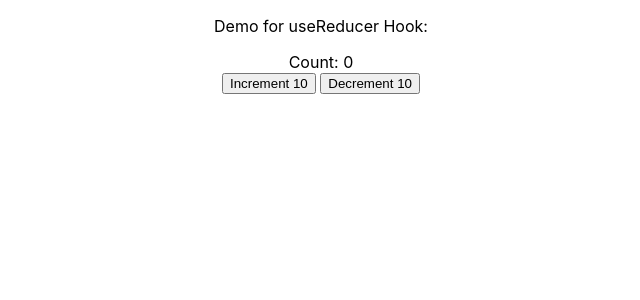
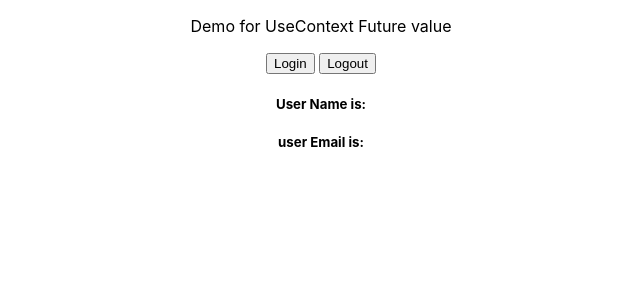
Before and after one commit to rahull0354/TS-Tutorial, a React (Create React App) app: page / in a window 1280 px wide. Shown: the top 300 px of the page, without its empty margins (319-959 px from the left). Built offline with nearby package versions, Linux system fonts and the light colour scheme.

Commit message:
Added useContext hooks demo

```diff
--- a/src/App.tsx
+++ b/src/App.tsx
@@ -3,6 +3,10 @@
 import { Input } from "./components/EventProps/Input";
 import { Greet } from "./components/Greet";
 import { Heading } from "./components/Heading";
+import { Box } from "./components/Hooks/Context/Box";
+import { ThemeContextProvider } from "./components/Hooks/Context/ThemeContext";
+import { UserContextProvider } from "./components/Hooks/Context/UserContext";
+import { UserLogin } from "./components/Hooks/Context/User";
 import { Counter } from "./components/Hooks/Counter";
 import { LoggedIn } from "./components/Hooks/LoggedIn";
 import { User } from "./components/Hooks/User";
@@ -63,9 +67,24 @@
       {/* <Container styles={{border: '1px solid black', padding: '1rem', color: 'red'}} /> */}
 
       {/* props using hooks */}
+
+      {/* UseState Demo: */}
       {/* <LoggedIn /> */}
       {/* <User /> */}
-      <Counter />
+
+      {/* UseReducer Demo: */}
+      {/* <Counter /> */}
+
+      {/* UseContext Demo: */}
+      {/* <Box />
+      <ThemeContextProvider>
+        <Box />
+      </ThemeContextProvider> */}
+
+      {/* useContext Future Value Demo: */}
+      <UserContextProvider>
+        <UserLogin />
+      </UserContextProvider>
     </div>
   );
 }
--- /dev/null
+++ b/src/components/Hooks/Context/Box.tsx
@@ -0,0 +1,12 @@
+import { useContext } from "react"
+import { ThemeContext } from "./ThemeContext"
+
+export const Box = () => {
+
+    const theme = useContext(ThemeContext)
+    return (
+        <div style={{backgroundColor: theme.secondary.main, color: theme.primary.text}}>
+            Theme Context
+        </div>
+    )
+}
--- /dev/null
+++ b/src/components/Hooks/Context/ThemeContext.tsx
@@ -0,0 +1,16 @@
+import React, { createContext } from "react"
+import { theme } from "./theme"
+
+type ThemeContextProviderProps = {
+    children: React.ReactNode
+}
+
+export const ThemeContext = createContext(theme)
+
+export const ThemeContextProvider = ({children}: ThemeContextProviderProps) => {
+    return (
+        <ThemeContext.Provider value={theme}>
+            {children}
+        </ThemeContext.Provider>
+    )
+}
--- /dev/null
+++ b/src/components/Hooks/Context/User.tsx
@@ -0,0 +1,30 @@
+import { useContext } from "react"
+import { UserContext } from "./UserContext"
+
+export const UserLogin = () => {
+
+    const userContext = useContext(UserContext)
+    const handleLogin = () => {
+        if (userContext) {
+            userContext.setUser({
+                name: 'John Doe',
+                email: 'john1@gmail.com'
+            })
+        }
+    }
+    const handleLogout = () => {
+        if(userContext) {
+            userContext.setUser(null)
+        }
+    }
+
+    return (
+        <div>
+            <p>Demo for UseContext Future value</p>
+            <button onClick={handleLogin}>Login</button>&nbsp;
+            <button onClick={handleLogout}>Logout</button>
+            <h5>User Name is: {userContext?.user?.name}</h5>
+            <h5>user Email is: {userContext?.user?.email}</h5>
+        </div>
+    )
+}
--- /dev/null
+++ b/src/components/Hooks/Context/UserContext.tsx
@@ -0,0 +1,27 @@
+import React, { useState } from "react"
+import { createContext } from "react"
+
+export type AuthUser = {
+    name: string,
+    email: string
+}
+
+type UserContextType = {
+    user: AuthUser | null
+    setUser: React.Dispatch<React.SetStateAction<AuthUser | null>>
+}
+
+type UserContextProviderProps = {
+    children: React.ReactNode
+}
+
+export const UserContext = createContext<UserContextType | null>(null)
+
+export const UserContextProvider = ({children}: UserContextProviderProps) => {
+    const [user, setUser] = useState<AuthUser | null>(null)
+    return (
+        <UserContext.Provider value={{user, setUser}}>
+            {children}
+        </UserContext.Provider>
+    )
+}
```
Also changed, not shown: src/components/Hooks/Context/theme.ts (added, +10 -0 lines).
